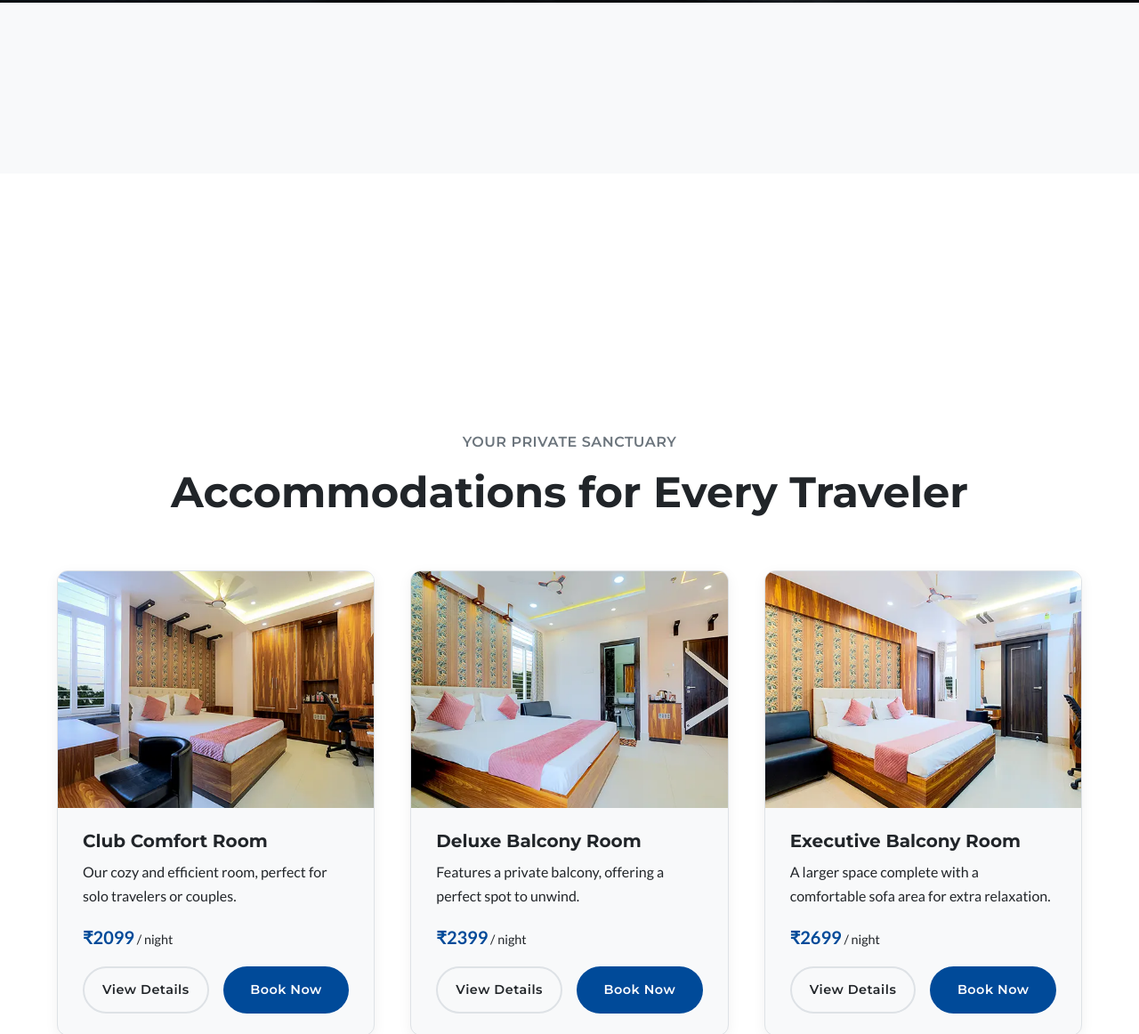
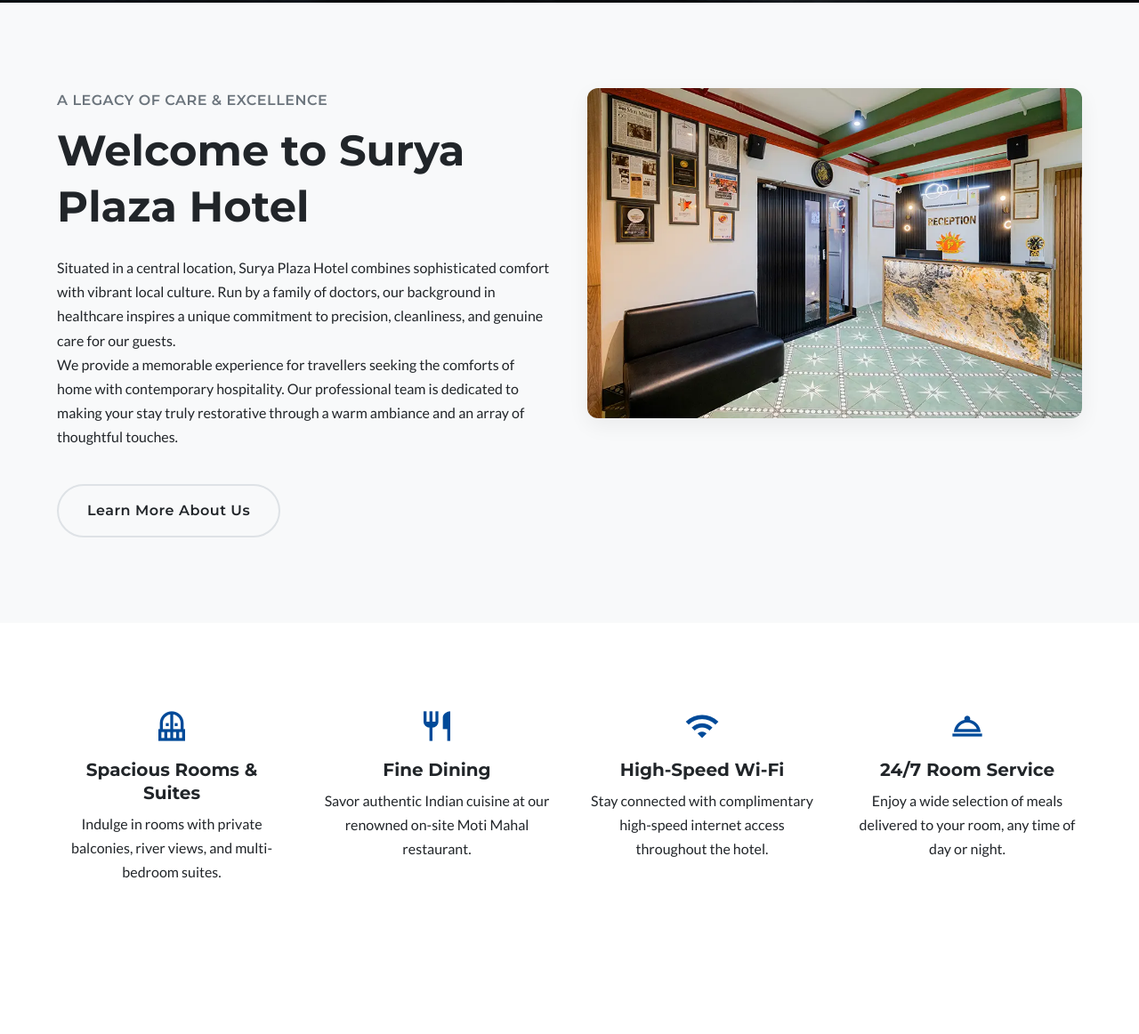
Before and after one commit to niranjan-ado/suryaplazahotel, a plain HTML site: page index.html in a window 1280 px wide. Shown: the part 797-1959 px from the top of the page at 89% size. Drawn offline with Linux system fonts and the light colour scheme.

Commit message:
homepage omits

```diff
--- a/index.html
+++ b/index.html
@@ -97,9 +97,37 @@
             </div>
         </section>
 
-        <!-- ... (Sections from #about to #amenities are unchanged and correct) ... -->
-        <section id="about" class="about-section"><!-- ... content ... --></section>
-        <section id="amenities" class="amenities-section"><!-- ... content ... --></section>
+        <section id="about" class="about-section">
+            <div class="container">
+                <div class="grid-2-col">
+                    <div class="about-content" data-animate>
+                        <p class="section-subtitle">A Legacy of Care & Excellence</p>
+                        <h2 class="section-title">Welcome to Surya Plaza Hotel</h2>
+                        <p>Situated in a central location, Surya Plaza Hotel combines sophisticated comfort with vibrant local culture. Run by a family of doctors, our background in healthcare inspires a unique commitment to precision, cleanliness, and genuine care for our guests.</p>
+                        <p>We provide a memorable experience for travellers seeking the comforts of home with contemporary hospitality. Our professional team is dedicated to making your stay truly restorative through a warm ambiance and an array of thoughtful touches.</p>
+                        <div class="section-cta-left">
+                            <a href="/about.html" class="button-secondary" aria-label="Learn more about our hotel's history and values">Learn More About Us</a>
+                        </div>
+                    </div>
+                    <div class="about-image" data-animate style="--animation-delay: 0.2s;">
+                        <img src="/assets/images/about-reception-desk-900w.webp"
+                             srcset="/assets/images/about-reception-desk-600w.webp 600w, /assets/images/about-reception-desk-900w.webp 900w"
+                             sizes="(max-width: 768px) 100vw, 50vw"
+                             alt="The elegant and welcoming reception desk at Surya Plaza Hotel." width="600" height="450" loading="lazy" decoding="async" class="rounded-image-shadow">
+                    </div>
+                </div>
+            </div>
+        </section>
+        <section id="amenities" class="amenities-section">
+            <div class="container">
+                <div class="grid-4-col">
+                    <div class="amenity-item" data-animate><span class="material-icons-outlined" aria-hidden="true">balcony</span><h3>Spacious Rooms & Suites</h3><p>Indulge in rooms with private balconies, river views, and multi-bedroom suites.</p></div>
+                    <div class="amenity-item" data-animate style="--animation-delay: 0.15s;"><span class="material-icons-outlined" aria-hidden="true">restaurant</span><h3>Fine Dining</h3><p>Savor authentic Indian cuisine at our renowned on-site Moti Mahal restaurant.</p></div>
+                    <div class="amenity-item" data-animate style="--animation-delay: 0.3s;"><span class="material-icons-outlined" aria-hidden="true">wifi</span><h3>High-Speed Wi-Fi</h3><p>Stay connected with complimentary high-speed internet access throughout the hotel.</p></div>
+                    <div class="amenity-item" data-animate style="--animation-delay: 0.45s;"><span class="material-icons-outlined" aria-hidden="true">room_service</span><h3>24/7 Room Service</h3><p>Enjoy a wide selection of meals delivered to your room, any time of day or night.</p></div>
+                </div>
+            </div>
+        </section>
 
                 <section id="rooms" class="rooms-section">
             <div class="container">
```
